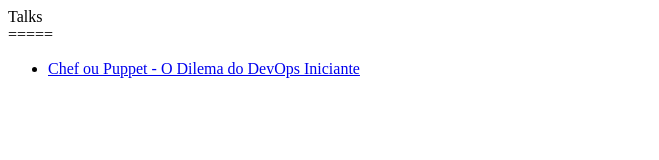
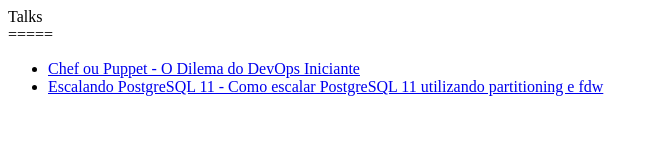
Before and after one commit to danielnc/talks, a plain HTML site: page index.html in a window 1280 px wide. Shown: the whole page, without its empty margins (0-659 px from the left). Drawn offline with Linux system fonts and the light colour scheme.

Commit message:
adding new links

```diff
--- a/index.html
+++ b/index.html
@@ -2,4 +2,5 @@
 =====
 <ul>
   <li><a href="http://danielnc.github.io/talks/devday_2013">Chef ou Puppet - O Dilema do DevOps Iniciante</a> </li>
+  <li><a href="http://danielnc.github.io/talks/pgconf.brasil_2019">Escalando PostgreSQL 11 - Como escalar PostgreSQL 11 utilizando partitioning e fdw</a> </li>
 </ul>
```
Also changed, not shown: README.md.
